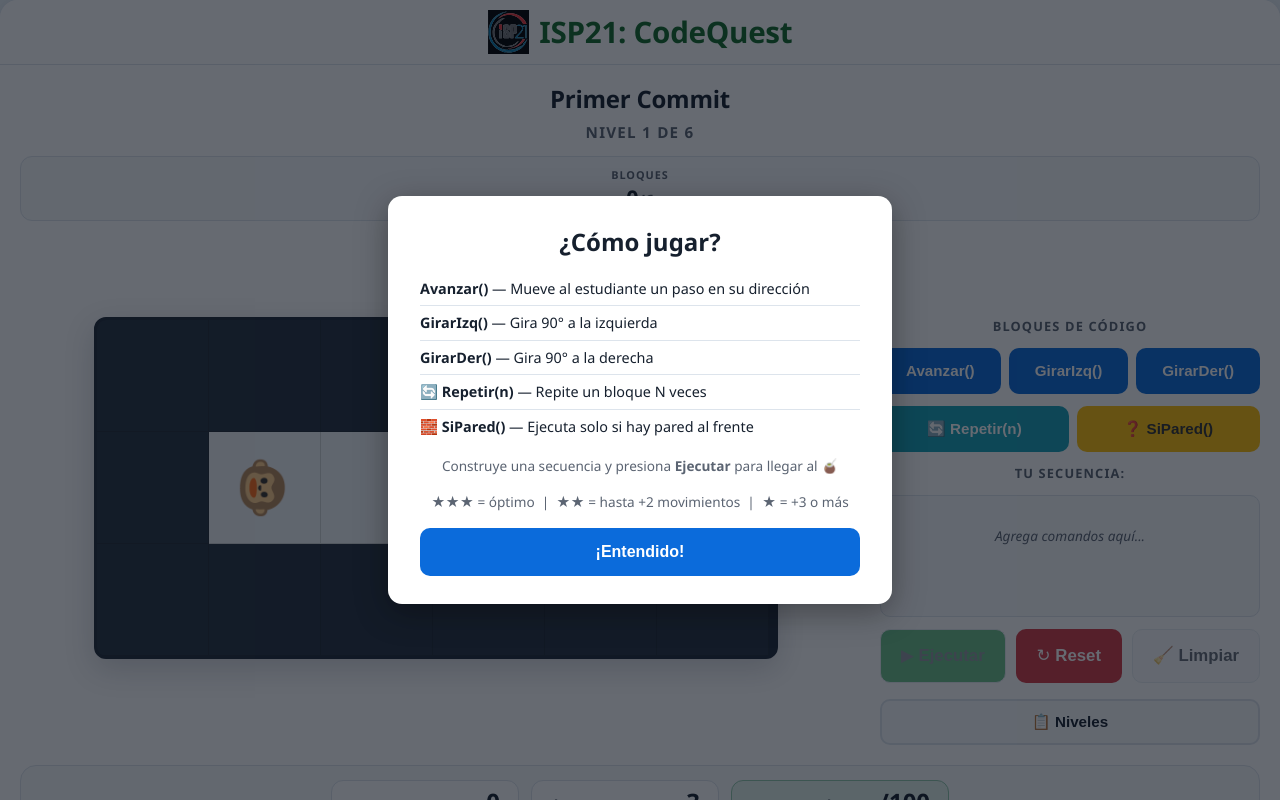
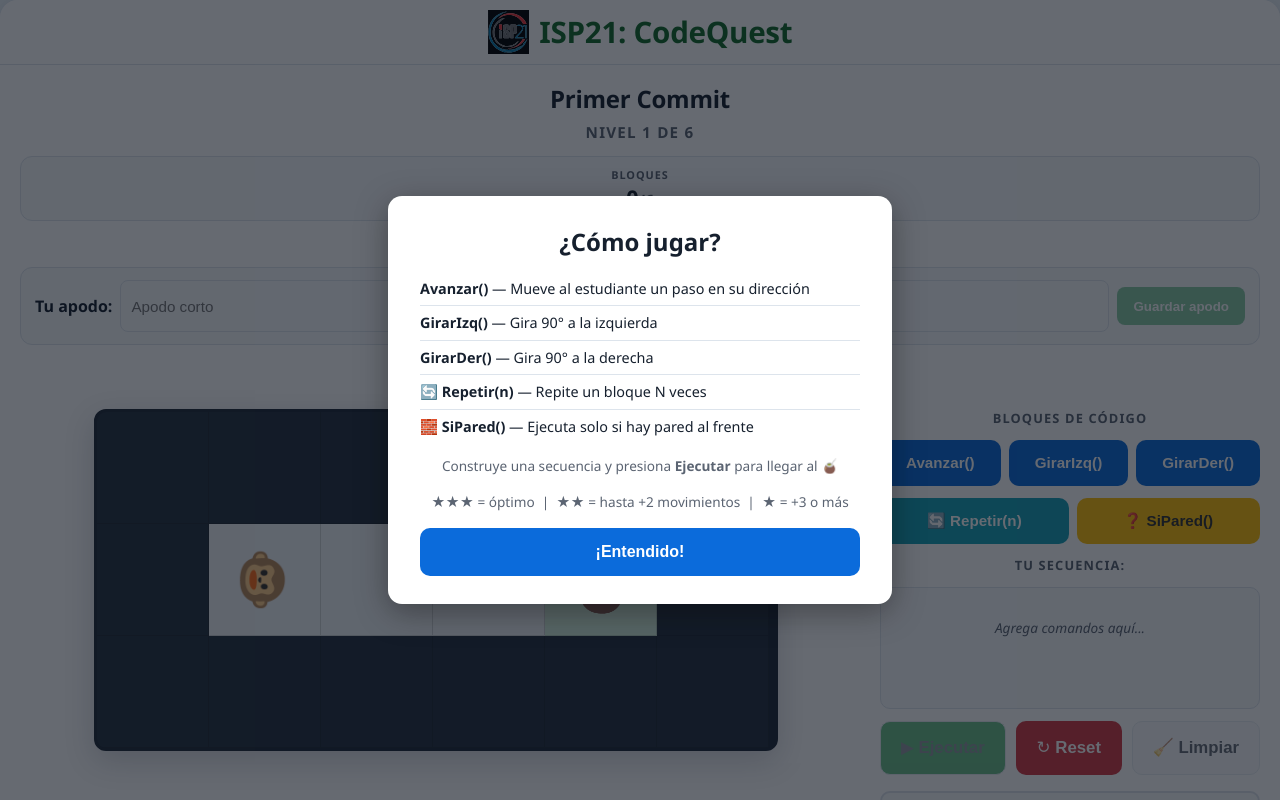
Before and after one commit to NachoUrbanoBJJ/Proyecto-Desarrollo-de-Software, a React (Vite) app in the folder isp21-coding-game/application/: page / in a window 1280 px wide. Shown: the top 800 px of the page. Built offline with nearby package versions, Linux system fonts and the light colour scheme.

Commit message:
feat: top 5 de apodos con historial persistente y reinicio de partida al completar el nivel final

```diff
--- a/isp21-coding-game/application/src/App.css
+++ b/isp21-coding-game/application/src/App.css
@@ -1552,3 +1552,71 @@
   font-size: 0.9rem;
   color: var(--success);
 }
+
+/* ========== NICKNAME PANEL (nivel 1) ========== */
+.nickname-panel {
+  margin: 0 0 14px;
+  padding: 12px 14px;
+  border: 1px solid var(--border);
+  border-radius: 12px;
+  background: var(--surface-2);
+  text-align: left;
+}
+
+.nickname-panel .score-nickname {
+  margin-bottom: 0;
+}
+
+.nickname-panel .score-nickname + .score-board {
+  margin-top: 12px;
+}
+
+/* ========== LEADERBOARD (Top 5) ========== */
+.score-board.leaderboard {
+  border-color: color-mix(in srgb, var(--accent) 40%, var(--border));
+}
+
+.leaderboard-list {
+  list-style: none;
+  margin: 0;
+  padding: 0;
+  display: flex;
+  flex-direction: column;
+  gap: 6px;
+}
+
+.leaderboard-list li {
+  display: flex;
+  align-items: center;
+  gap: 10px;
+  padding: 8px 12px;
+  border-radius: 8px;
+  background: var(--surface-2);
+  font-size: 0.9rem;
+}
+
+.leaderboard-rank {
+  font-weight: 800;
+  color: var(--accent);
+  min-width: 24px;
+}
+
+.leaderboard-name {
+  font-weight: 700;
+  color: var(--text);
+  flex: 1;
+  text-align: left;
+  overflow-wrap: anywhere;
+}
+
+.leaderboard-stars {
+  color: #f9a825;
+  font-weight: 700;
+  white-space: nowrap;
+}
+
+.leaderboard-score {
+  font-weight: 800;
+  color: var(--success);
+  font-variant-numeric: tabular-nums;
+}
--- a/isp21-coding-game/application/src/App.tsx
+++ b/isp21-coding-game/application/src/App.tsx
@@ -1,12 +1,14 @@
 import { useState, useEffect, useCallback, useRef } from 'react';
 import type { CSSProperties } from 'react';
-import type { Command, PlayerState, GameState, CommandBlock, SimpleCommand, ExecutionState, ExecutionStatus, GridMap, Direction } from './types';
+import type { Command, PlayerState, GameState, CommandBlock, SimpleCommand, ExecutionState, ExecutionStatus, GridMap, Direction, ScoreEntry } from './types';
 import { calculateNextState, blockCount, calculateScore, calculateStars, isWallAhead } from './gameLogic';
 import { LEVELS } from './levels';
 import './App.css';
 
 const STORAGE_KEY = 'isp21-coding-game-state';
 const NICKNAME_KEY = 'isp21-coding-game-nickname';
+const LEADERBOARD_KEY = 'isp21-coding-game-leaderboard';
+const LEADERBOARD_MAX = 5;
 const NICKNAME_MAX = 12;
 const CELEBRATION_MS = 2500;
 const CONFETTI_COUNT = 64;
@@ -223,6 +225,23 @@ export default function App() {
     try { return localStorage.getItem(NICKNAME_KEY) ?? ''; } catch { return ''; }
   });
   const [nicknameDraft, setNicknameDraft] = useState('');
+  const [leaderboard, setLeaderboard] = useState<ScoreEntry[]>(() => {
+    try {
+      const raw = localStorage.getItem(LEADERBOARD_KEY);
+      if (!raw) return [];
+      const parsed = JSON.parse(raw) as unknown;
+      if (!Array.isArray(parsed)) return [];
+      return parsed
+        .filter((entry): entry is ScoreEntry =>
+          !!entry && typeof entry === 'object'
+          && typeof (entry as ScoreEntry).nickname === 'string'
+          && Number.isFinite((entry as ScoreEntry).score))
+        .sort((a, b) => b.score - a.score)
+        .slice(0, LEADERBOARD_MAX);
+    } catch {
+      return [];
+    }
+  });
   const [runResult, setRunResult] = useState<{ moves: number; points: number; stars: number } | null>(null);
   const [celebration, setCelebration] = useState<'none' | 'confetti' | 'modal'>('none');
   const [confetti, setConfetti] = useState<ConfettiPiece[]>([]);
@@ -526,14 +545,44 @@ export default function App() {
     resetRunState("¡Ayuda al estudiante a llegar al mate!", target.start);
   }, [currentLevel.id, resetRunState]);
 
+  const totalStars = LEVELS.reduce((acc, level) => acc + (gameState.scores[level.id] || 0), 0);
+  const totalPoints = LEVELS.reduce((acc, level) => acc + (gameState.points[level.id] || 0), 0);
+
+  const recordRunScore = useCallback((score: number, stars: number) => {
+    const entry: ScoreEntry = {
+      nickname: nickname.trim() || 'Anónimo',
+      score,
+      stars,
+      date: new Date().toISOString(),
+    };
+    setLeaderboard(prev => {
+      const next = [...prev, entry]
+        .sort((a, b) => b.score - a.score)
+        .slice(0, LEADERBOARD_MAX);
+      try { localStorage.setItem(LEADERBOARD_KEY, JSON.stringify(next)); } catch { /* empty */ }
+      return next;
+    });
+  }, [nickname]);
+
+  const startNewRun = useCallback(() => {
+    if (totalPoints > 0) recordRunScore(totalPoints, totalStars);
+    clearCelebration();
+    setShowLevelSelect(false);
+    setGameState({ currentLevel: 1, unlockedLevels: [1], scores: {}, points: {} });
+    saveGameState({ currentLevel: 1, unlockedLevels: [1], scores: {}, points: {} });
+    setNickname('');
+    setNicknameDraft('');
+    try { localStorage.removeItem(NICKNAME_KEY); } catch { /* empty */ }
+    resetRunState("¡Ayuda al estudiante a llegar al mate! Escribí tu apodo para empezar.", LEVELS[0].start);
+  }, [totalPoints, totalStars, recordRunScore, clearCelebration, resetRunState]);
+
   const continueFromModal = useCallback(() => {
     if (isLastLevel) {
-      clearCelebration();
-      setShowLevelSelect(true);
+      startNewRun();
       return;
     }
     advanceLevel();
-  }, [isLastLevel, clearCelebration, advanceLevel]);
+  }, [isLastLevel, startNewRun, advanceLevel]);
 
   useEffect(() => {
     if (celebration !== 'modal') return;
@@ -611,15 +660,37 @@ export default function App() {
     );
   };
 
-  const totalStars = LEVELS.reduce((acc, level) => acc + (gameState.scores[level.id] || 0), 0);
-  const totalPoints = LEVELS.reduce((acc, level) => acc + (gameState.points[level.id] || 0), 0);
-
   const handleNicknameSave = () => {
     const clean = nicknameDraft.trim().replace(/\s+/g, ' ').slice(0, NICKNAME_MAX);
     if (!clean) return;
     setNickname(clean);
     setNicknameDraft('');
     try { localStorage.setItem(NICKNAME_KEY, clean); } catch { return; }
+  };
+
+  const handleNicknameClear = () => {
+    setNickname('');
+    setNicknameDraft('');
+    try { localStorage.removeItem(NICKNAME_KEY); } catch { return; }
+  };
+
+  const renderLeaderboard = (compact = false) => {
+    if (leaderboard.length === 0) return null;
+    return (
+      <div className={`score-board leaderboard ${compact ? 'compact' : ''}`}>
+        <h3 className="score-board-title">🏆 Top 5</h3>
+        <ol className="leaderboard-list">
+          {leaderboard.map((entry, index) => (
+            <li key={`${entry.nickname}-${entry.date}`}>
+              <span className="leaderboard-rank">{index + 1}º</span>
+              <span className="leaderboard-name">{entry.nickname}</span>
+              <span className="leaderboard-stars">{entry.stars}/{LEVELS.length * 3}★</span>
+              <span className="leaderboard-score">{entry.score} pts</span>
+            </li>
+          ))}
+        </ol>
+      </div>
+    );
   };
 
   const renderScoreBoard = (compact = false) => (
@@ -715,6 +786,7 @@ export default function App() {
           })}
         </div>
         {renderScoreBoard()}
+        {renderLeaderboard()}
         <button className="btn-back" onClick={() => setShowLevelSelect(false)}>
           ← Volver
         </button>
@@ -775,8 +847,9 @@ export default function App() {
             <div className="modal-actions">
               {isLastLevel && <p className="victory-final">¡Completaste los {LEVELS.length} niveles! 🏆</p>}
               {isLastLevel && renderScoreBoard(true)}
+              {renderLeaderboard(true)}
               <button className="btn-primary" onClick={continueFromModal} autoFocus>
-                {isLastLevel ? 'Volver al selector de niveles' : `Continuar al Nivel ${nextLevelId}`}
+                {isLastLevel ? 'Jugar de nuevo' : `Continuar al Nivel ${nextLevelId}`}
               </button>
               <div className="modal-actions-row">
                 <button className="btn-secondary" onClick={resetLevel}>Reintentar</button>
@@ -827,6 +900,36 @@ export default function App() {
           {renderStars(currentLevel.id, 'large')}
         </div>
       </header>
+
+      {currentLevel.id === 1 && (
+        <div className="nickname-panel">
+          {!nickname ? (
+            <div className="score-nickname">
+              <label htmlFor="nickname-input-level1">Tu apodo:</label>
+              <input
+                id="nickname-input-level1"
+                type="text"
+                maxLength={NICKNAME_MAX}
+                value={nicknameDraft}
+                onChange={e => setNicknameDraft(e.target.value)}
+                placeholder="Apodo corto"
+                className="nickname-input"
+              />
+              <button onClick={handleNicknameSave} disabled={!nicknameDraft.trim()} className="btn-nickname">
+                Guardar apodo
+              </button>
+            </div>
+          ) : (
+            <div className="score-nickname">
+              <span>Jugador: <strong>{nickname}</strong> — este apodo suma su score cuando completes el nivel final.</span>
+              <button onClick={handleNicknameClear} className="btn-nickname">
+                Cambiar apodo
+              </button>
+            </div>
+          )}
+          {renderLeaderboard(true)}
+        </div>
+      )}
 
       <div className={`execution-progress ${executionStatus === 'idle' ? 'hidden' : ''}`}>
         <div
```
Also changed, not shown: isp21-coding-game/application/src/types.ts (+7 -0 lines), 1 other file (tests, documents, lock files or other folders).
